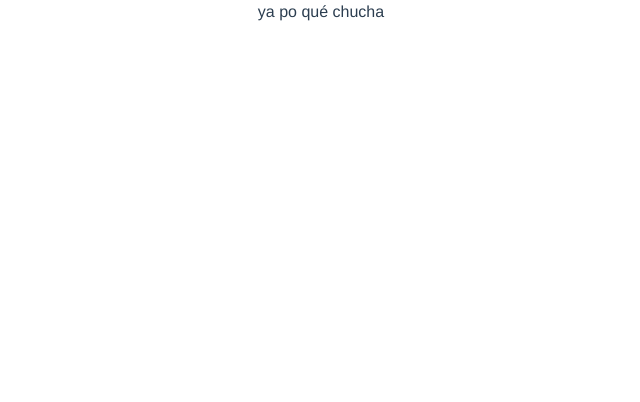
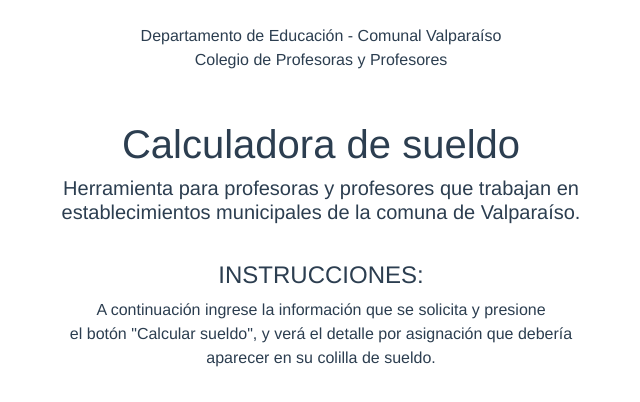
Before and after one commit to elisa-a-v/sueldoprofesvalpo, a Vue app: page / in a window 1280 px wide. Shown: the top 402 px of the page, without its empty margins (319-959 px from the left). Built offline with nearby package versions, Linux system fonts and the light colour scheme.

Commit message:
Agregué algo de texto a la única ventana visible (Data.vue)

```diff
--- a/package.json
+++ b/package.json
@@ -11,6 +11,7 @@
   "dependencies": {
     "axios": "^0.19.2",
     "bootstrap": "^4.3.1",
+    "bootstrap-vue": "^2.15.0",
     "core-js": "^3.6.5",
     "register-service-worker": "^1.7.1",
     "vue": "^2.6.11",
--- /dev/null
+++ b/src/components/Data.vue
@@ -0,0 +1,34 @@
+<template>
+  <div>
+    <br>Departamento de Educación - Comunal Valparaíso
+    <br>Colegio de Profesoras y Profesores
+    <div>
+      <h1>
+        <br>Calculadora de sueldo
+      </h1>
+      <h5>
+        Herramienta para profesoras y profesores que trabajan en
+        <br>establecimientos municipales de la comuna de Valparaíso.
+      </h5>
+
+    </div>
+    <div>
+      <h4>
+        <br>INSTRUCCIONES:
+      </h4>
+      A continuación ingrese la información que se solicita y presione
+      <br>el botón "Calcular sueldo", y verá el detalle por asignación que debería
+      <br>aparecer en su colilla de sueldo.
+    </div>
+  </div>
+</template>
+
+<script>
+export default {
+  name: 'Home',
+};
+</script>
+
+<style scoped>
+
+</style>
--- a/src/components/Home.vue
+++ /dev/null
@@ -1,15 +0,0 @@
-<template>
-  <div>
-    <p>ya po qué chucha</p>
-  </div>
-</template>
-
-<script>
-export default {
-  name: 'Home',
-};
-</script>
-
-<style scoped>
-
-</style>
--- a/src/main.js
+++ b/src/main.js
@@ -1,4 +1,5 @@
 import 'bootstrap/dist/css/bootstrap.css';
+// import BootstrapVue from 'bootstrap-vue';
 import Vue from 'vue';
 import App from './App.vue';
 import router from './router';
--- a/src/router/index.js
+++ b/src/router/index.js
@@ -1,6 +1,6 @@
 import Vue from 'vue';
 import VueRouter from 'vue-router';
-import Home from '../components/Home.vue';
+import Home from '../components/Data.vue';
 
 Vue.use(VueRouter);
 
```
Also changed, not shown: 1 other file (tests, documents, lock files or other folders).
